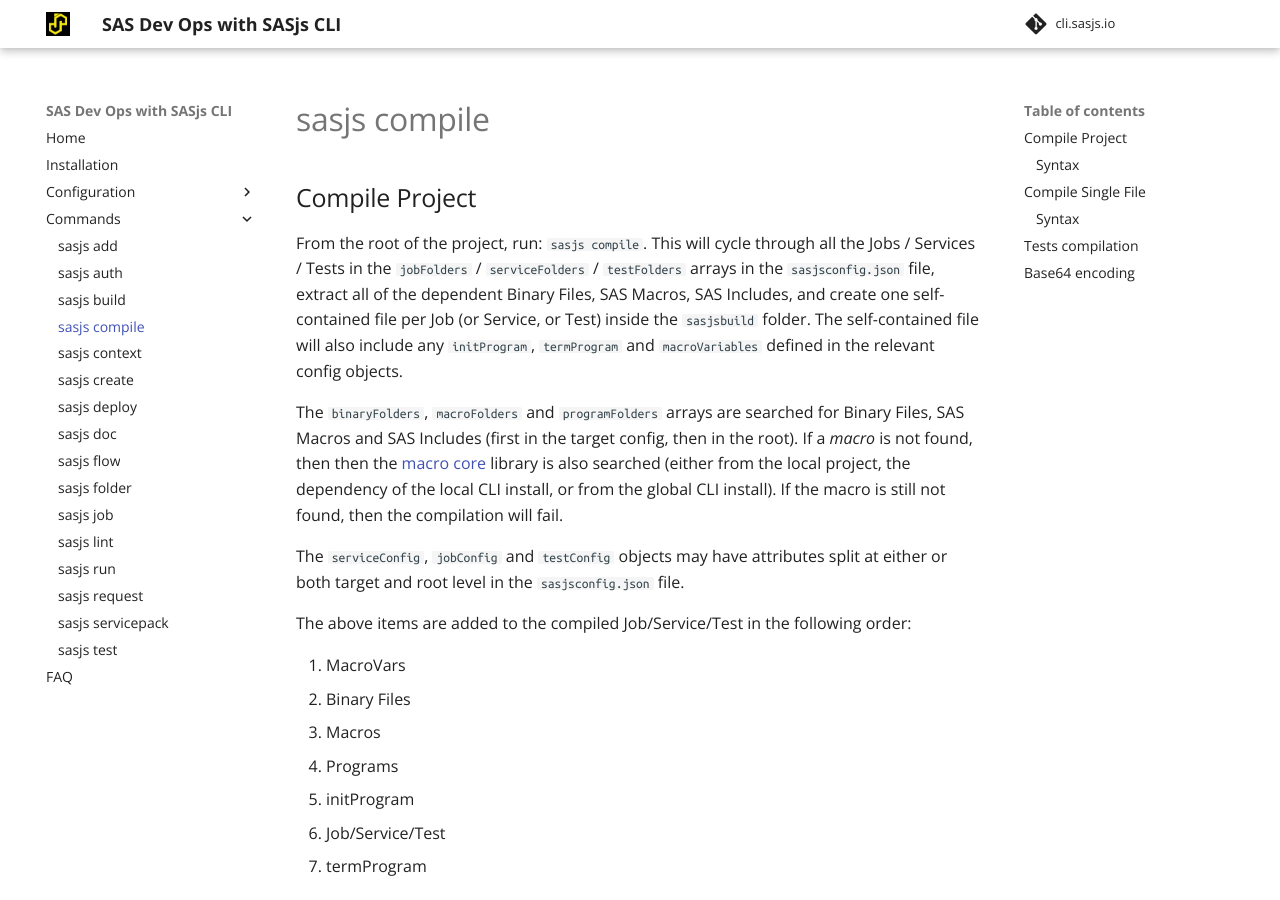
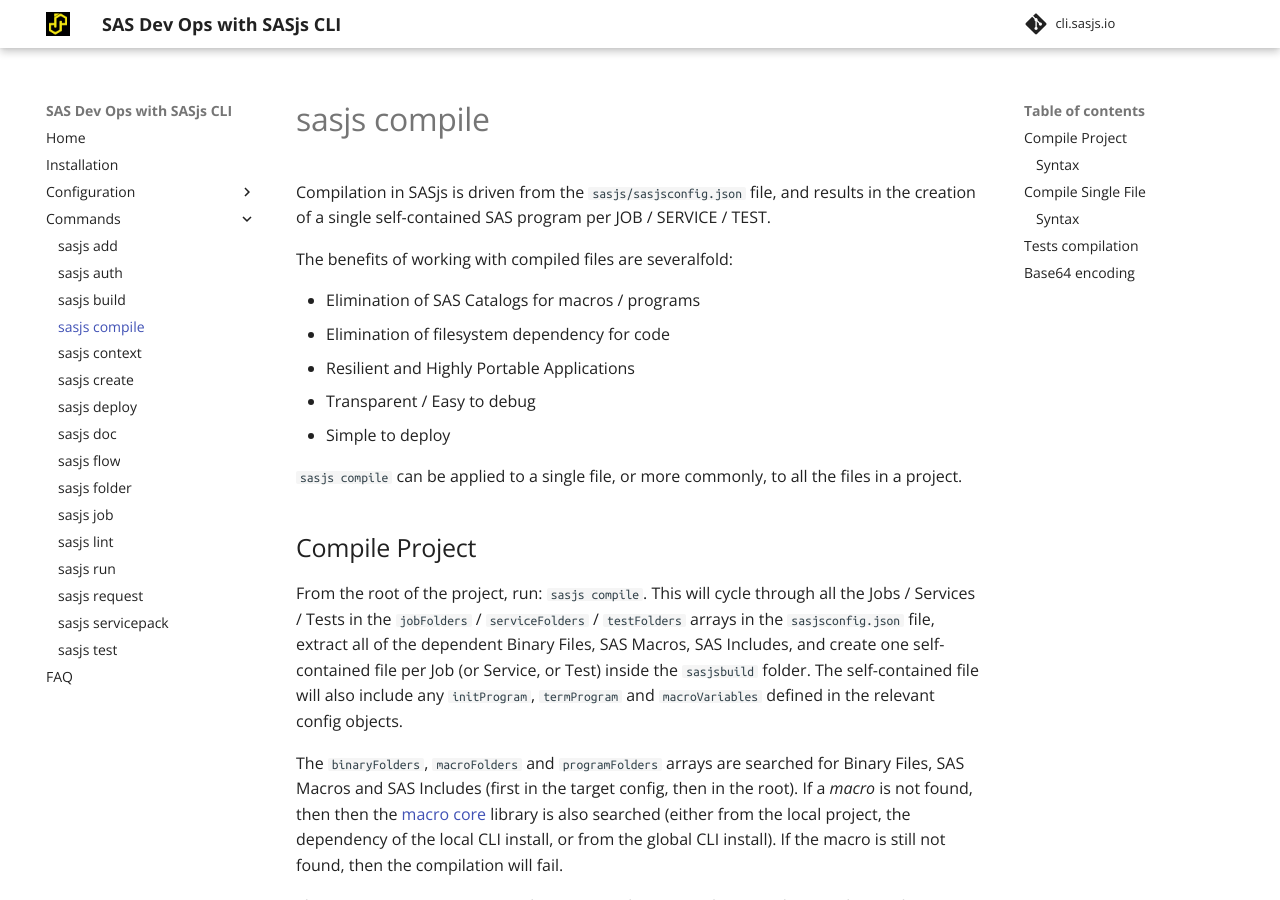
Before and after one commit to sasjs/cli.sasjs.io, an MkDocs documentation site: the page built from docs/compile.md, in a window 1280 px wide and 900 px high. Built offline with MkDocs 1.6.1 and Material for MkDocs 9.7.7, drawn with Linux system fonts in a browser that asks for light colours; comment, search, counter and statistics services are not loaded.

Commit message:
Update compile.md

```diff
--- a/docs/compile.md
+++ b/docs/compile.md
@@ -6,6 +6,18 @@
 ---
 
 # sasjs compile
+
+Compilation in SASjs is driven from the `sasjs/sasjsconfig.json` file, and results in the creation of a single self-contained SAS program per JOB / SERVICE / TEST.
+
+The benefits of working with compiled files are severalfold:
+
+* Elimination of SAS Catalogs for macros / programs
+* Elimination of filesystem dependency for code
+* Resilient and Highly Portable Applications
+* Transparent / Easy to debug
+* Simple to deploy
+
+`sasjs compile` can be applied to a single file, or more commonly, to all the files in a project.
 
 ## Compile Project
 
```
